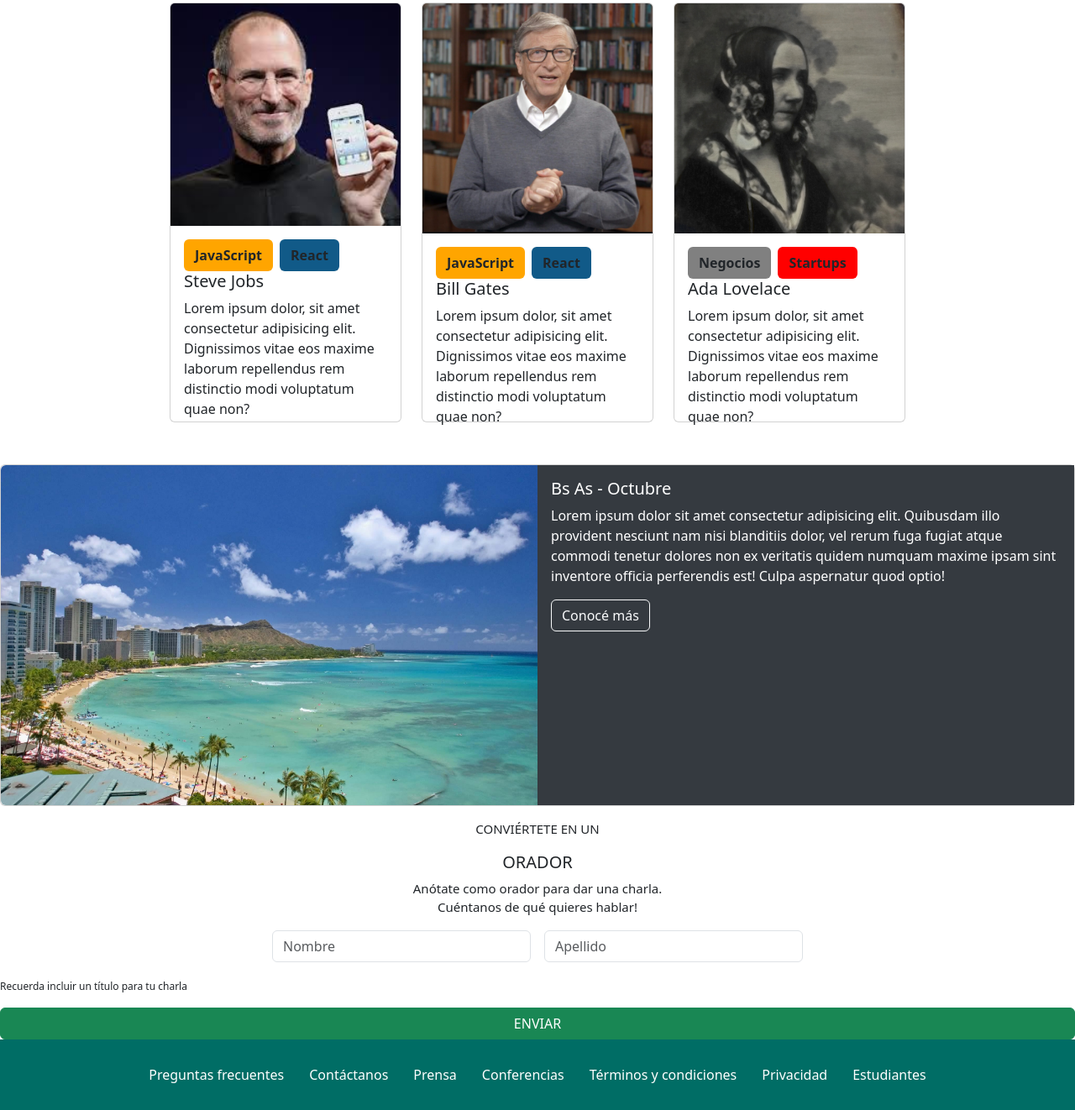
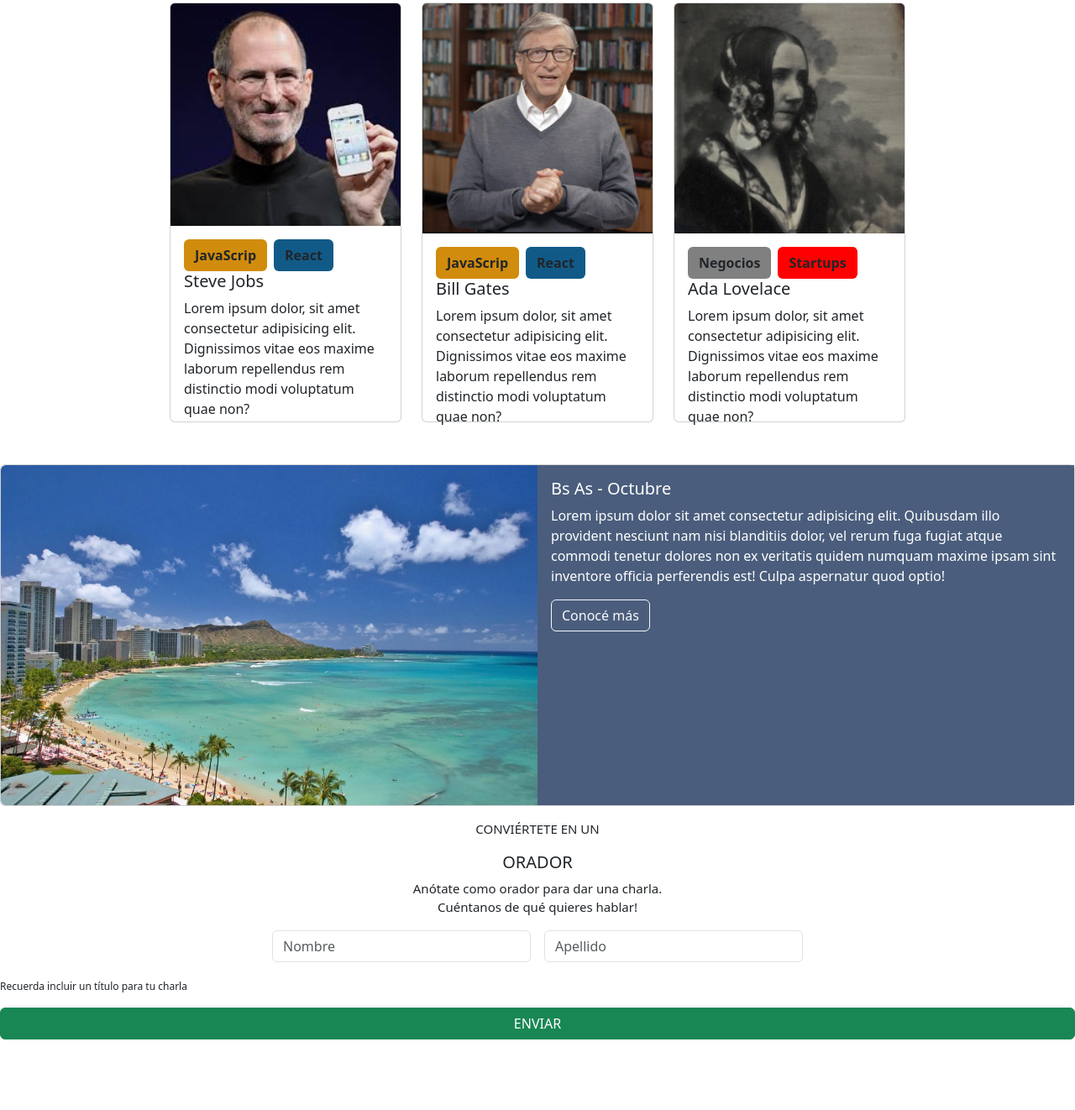
Before and after one commit to PauOrione/Tp_IntegradorFront, a plain HTML site: page index.html in a window 1280 px wide. Shown: the part 1085-2407 px from the top of the page at 84% size. After the commit the page ends 2323 px from the top, so only its background shows below. Drawn offline with nearby package versions, Linux system fonts and the light colour scheme.

Commit message:
ultimos detalles v3

```diff
--- a/index.html
+++ b/index.html
@@ -6,10 +6,10 @@
     <meta name="viewport" content="width=device-width, initial-scale=1.0">
     <link href="https://cdn.jsdelivr.net/npm/bootstrap@5.3.0-alpha3/dist/css/bootstrap.min.css" rel="stylesheet" integrity="sha384-KK94CHFLLe+nY2dmCWGMq91rCGa5gtU4mk92HdvYe+M/SXH301p5ILy+dN9+nJOZ" crossorigin="anonymous">
     <link rel="stylesheet" href="style.css">
-      <title>tp_integradorFront</title>
+      <title>Tp_IntegradorFront</title>
 </head>
 <body>
-   <!-- acá empieza el nav -->
+
    <nav class="navbar navbar-expand-lg bg-body-tertiary" data-bs-theme="dark">
     <div class="container-fluid">
         <a class="navbar-brand" href="#">
@@ -42,7 +42,7 @@
       </div>
     </div>
   </nav>
-    <!-- acá empieza el carousel -->
+
     <div id="carouselExampleCaptions" class="carousel slide">
         <div class="carousel-indicators">
           <button type="button" data-bs-target="#carouselExampleCaptions" data-bs-slide-to="0" class="active" aria-current="true" aria-label="Slide 1"></button>
@@ -82,12 +82,12 @@
             <span class="visually-hidden">Next</span>
           </button>
         </div>
-        <div class="frases">
+        <div class="frase">
             <p>Conoce a los</p>
             <h6>ORADORES</h6>
           </div>
 
-          <!-- acá empiezan las tarjetas -->
+
           <div>
             <div class="row row-cols-1 row-cols-md-3 g-4 posicionCartas">
               <div class="col1">
@@ -96,7 +96,7 @@
                   <div class="card-body">
                     <div class="btn-toolbar" role="toolbar" aria-label="Toolbar with button groups">
                       <div class="btn-group me-2" role="group" aria-label="First group">
-                        <button type="button" class="btn btn-primary-naranja">JavaScript</button>
+                        <button type="button" class="btn btn-primary-nar">JavaScrip</button>
                       </div>
                       <div class="btn-group me-2" role="group" aria-label="Second group">
                         <button type="button" class="btn btn-secondary-azul">React</button>
@@ -113,7 +113,7 @@
                   <div class="card-body">
                     <div class="btn-toolbar" role="toolbar" aria-label="Toolbar with button groups">
                       <div class="btn-group me-2" role="group" aria-label="First group">
-                        <button type="button" class="btn btn-primary-naranja">JavaScript</button>
+                        <button type="button" class="btn btn-primary-nar">JavaScrip</button>
                       </div>
                       <div class="btn-group me-2" role="group" aria-label="Second group">
                         <button type="button" class="btn btn-secondary-azul">React</button>
@@ -144,7 +144,7 @@
             </div>
           </div>
 
-          <!-- acá empieza la tarjeta horizontal -->
+
           <div class="card mb-3">
             <div class="row g-0">
               <div class="col-md-6">
@@ -160,13 +160,13 @@
             </div>
           </div>
 
-          <div class="frases">
+          <div class="frase">
             <p>CONVIÉRTETE EN UN</p>
             <h6>ORADOR</h6>
             <P>Anótate como orador para dar una charla. <br> Cuéntanos de qué quieres hablar!</P>
           </div>
 
-          <!-- acá empieza el formulario -->
+          <!--  formulario -->
           <div class="row g-3 d-flex justify-content-center posicion">
             <div class="col-3">
               <input type="text" class="form-control" placeholder="Nombre" aria-label="First name">
@@ -183,35 +183,6 @@
            </div>
 
 
-          <footer>
-          <div>
-    <ul class="nav justify-content-center cFooter">
-      <li class="nav-item">
-        <a class="nav-link cFooter" aria-current="page" href="#">Preguntas frecuentes</a>
-      </li>
-      <li class="nav-item">
-        <a class="nav-link cFooter" href="#">Contáctanos</a>
-      </li>
-      <li class="nav-item">
-        <a class="nav-link cFooter" href="#">Prensa</a>
-      </li>
-      <li class="nav-item">
-        <a class="nav-link cFooter" href="#">Conferencias</a>
-      </li>
-      <li class="nav-item">
-        <a class="nav-link cFooter" href="#">Términos y condiciones</a>
-      </li>
-      <li class="nav-item">
-        <a class="nav-link cFooter" href="#">Privacidad</a>
-      </li>
-      <li class="nav-item">
-        <a class="nav-link cFooter" href="#">Estudiantes</a>
-      </li>
-    </ul>
-          </div>
-          </footer>
-
-
 
   <script src="https://cdn.jsdelivr.net/npm/bootstrap@5.3.0-alpha3/dist/js/bootstrap.bundle.min.js" integrity="sha384-ENjdO4Dr2bkBIFxQpeoTz1HIcje39Wm4jDKdf19U8gI4ddQ3GYNS7NTKfAdVQSZe" crossorigin="anonymous"></script>
 </body>
--- a/style.css
+++ b/style.css
@@ -1,6 +1,6 @@
 
 .size {
-    font-size: 13px;
+    font-size: 10px;
 }
 
 
@@ -10,83 +10,76 @@
 
 
 .fotoba{
-    background-color: rgb(27, 27, 27) }
+    background-color: rgb(0, 0, 0.8) }
 
 
 h1{
   text-align: right;
-  font-weight: bold;
+  font-weight: lighter;
  }
 
- /* texto sobre imagen */
+
 .texto{
     text-align: center;
 }
 
-/* frases centradas */
-.frases{
+
+.frase{
     text-align: center;
     font-size: 15px;
 }
-/* orador oradores */
+
 h6{
     font-size: 20px;
 }
 
-/* botones sobre imagen */
+
 .botones{
     padding-left: 5%;
     padding-bottom: 5%;
 }
 
 
-/* boton amarillo */
-.btn-primary-naranja{
-    background-color:orange;
+
+.btn-primary-nar{
+    background-color:rgb(209, 140, 13);
     font-weight: bold;
 }
 
-/* boton celeste */
+
 .btn-secondary-azul{
     background-color: rgb(17, 90, 136);
     font-weight: bold;
 }
 
- /* boton gris */
+
 .btn-secondary-gris{
     background-color: grey;
     font-weight: bold;
 }
 
-/* boton rojo */
+
 .btn-secondary-rojo{
     background-color: red;
     font-weight: bold;
 }
 
-/* tamaño de las cartas */
+
 .col1{
 height: 500px;
 width: 300px;
 }
 
-/* posicion del conjunto de cartas */
 .posicionCartas{
  justify-content: center;
  padding-bottom: 50px;
 }
 
 .fondo-honolulu{
-    background-color: #353A40;
+    background-color: #4a5d7c;
     color: white;
 }
 
  .posicion{
     padding-bottom: 20px;
 }
-
-.cFooter{
-    background-color: #006d65;
-    color: white;
-    padding: 15px;
-}
```
